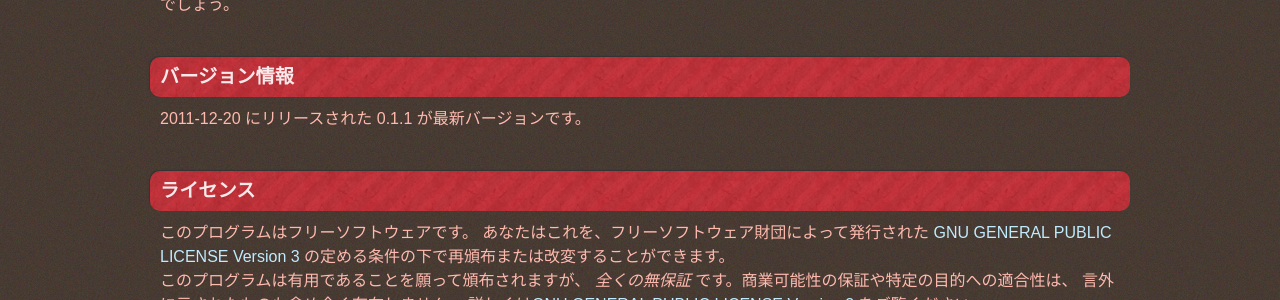
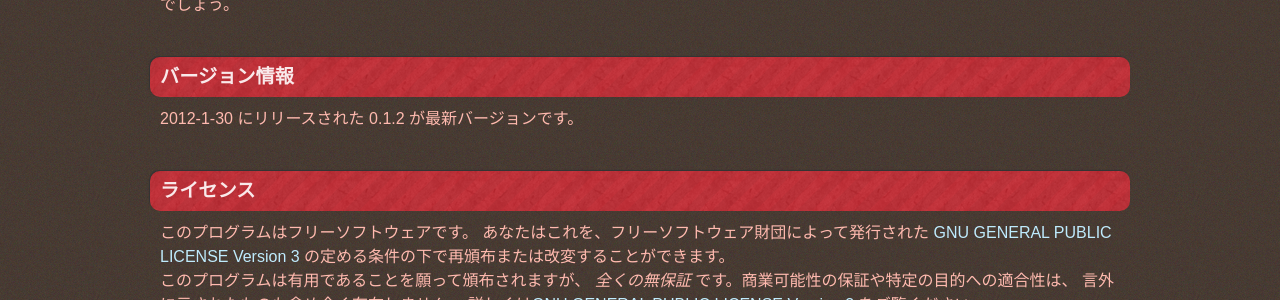
Before and after one commit to logaling/logaling.github.com, a Jekyll site: the page built from about.md, in a window 1280 px wide. Shown: the part 612-912 px from the top of the page. Built offline with Jekyll 4.4.1, drawn with Linux system fonts in a browser that asks for light colours; some web fonts are replaced; Markdown is read by kramdown in place of the engine named in the settings.

Commit message:
[#24048801] change version and release date

```diff
--- a/about.md
+++ b/about.md
@@ -21,7 +21,7 @@ logaling-command をつかうことで、翻訳作業に欠かせない作業が
 
 バージョン情報
 --------------
-2011-12-20 にリリースされた 0.1.1 が最新バージョンです。
+2012-1-30 にリリースされた 0.1.2 が最新バージョンです。
 
 ライセンス
 ----------
```
